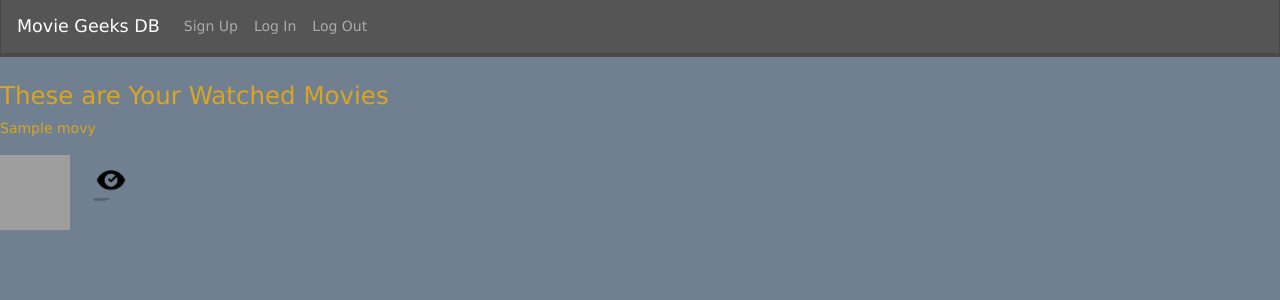
After one commit to jeffng5/Movie_Recommender, a Flask app: page /watched in a window 1280 px wide. The commit adds this page. Shown: the top 300 px of the page. Run offline with Flask 2, Linux system fonts and the light colour scheme; the visitor is signed in with stand-in values (Sample User, id 1); tables that the repository leaves empty hold one stand-in row (values such as "Sample post"); some libraries are stand-ins or nearby versions; grey boxes are pictures that could not be loaded.

Commit message:
CSS and HTML changes

```diff
--- a/static/style.css
+++ b/static/style.css
@@ -49,18 +49,26 @@ button.bttn {
 
 img.favorited-movie{
 position: relative;
-top: -240px;
-left: 9px;
+top: -230px;
+left: 20px;
 color: gray;
 
 }
 
 img.watched-movie{
 position: relative;
-top: 0px;
-left: 15px;
+top: -250px;
+left: 218px;
 color: gray;
 }
+
+img.watched-movie-1 {
+  position: relative;
+  top: -10px;
+  left: 18px;
+  color: gray;
+  }
+
 
 img.favorited-movie-grid{
   position: relative;
@@ -69,7 +77,13 @@ img.favorited-movie-grid{
   color: gray;
 
   }
+img.favorited-movie-grid-1{
+    position: relative;
+    top: -10px;
+    left: 20px;
+    color: gray;
 
+    }
 img.watched-movie-grid{
   position: relative;
   top: -15px;
--- /dev/null
+++ b/templates/watched.html
@@ -0,0 +1,14 @@
+{%extends "home.html"%}
+
+{%block content%}
+<h3> These are Your Watched Movies</h3>
+
+
+{%for movie in watched_movies%}
+<a id="title-detail" href="/{{movie.id}}"><p class="title">{{movie.title}}</p></a>
+<img class= "poster" src="https://image.tmdb.org/t/p/original/{{movie.image}}" width="70" height="75">
+<img class= "watched-movie-1" src="../static/images/watched-filled.png" height= "40" width="40">
+
+{%endfor%}
+
+{%endblock%}
```
Also changed, not shown: templates/favorited.html (added, +13 -0 lines).
